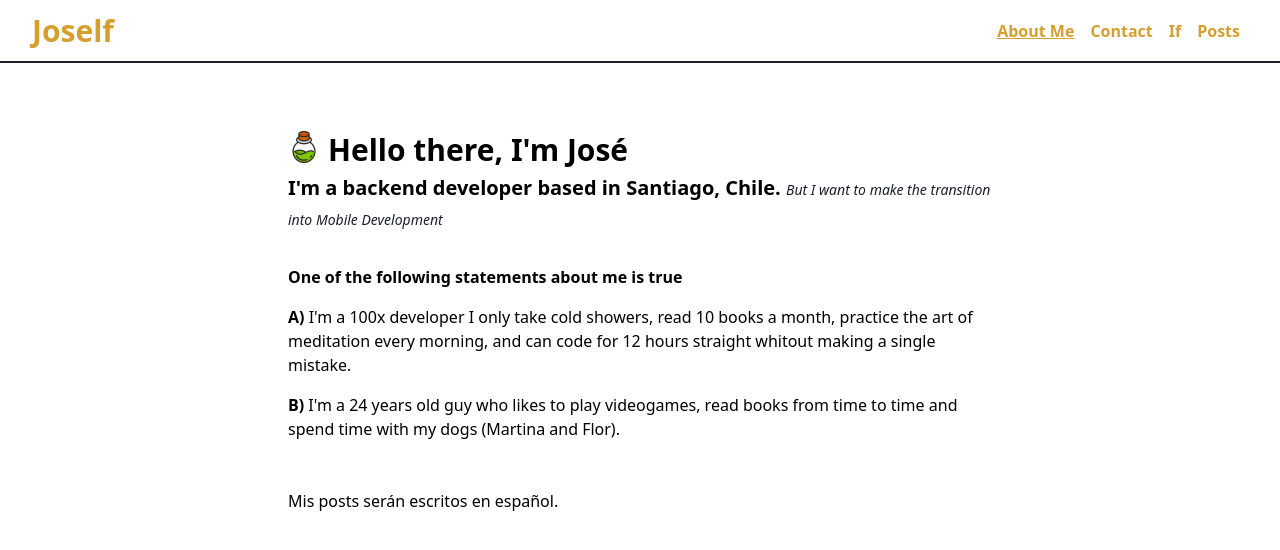
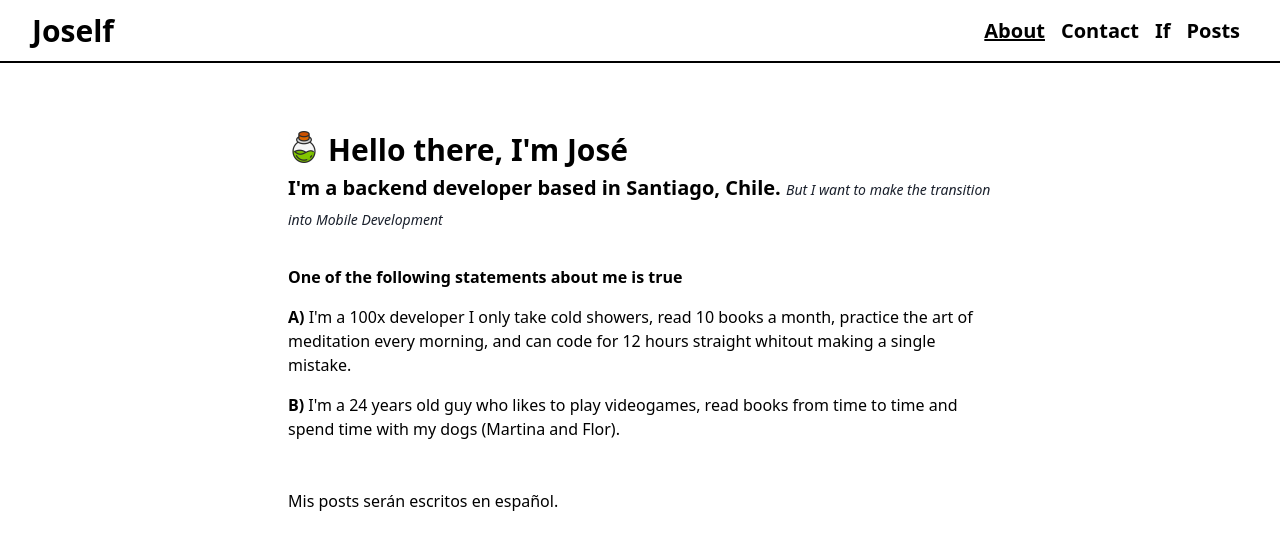
Before and after one commit to lastrafda/joself, a Vue app: page / in a window 1280 px wide. Shown: the top 550 px of the page. Built offline with nearby package versions, Linux system fonts and the light colour scheme.

Commit message:
changed text color

```diff
--- a/src/App.vue
+++ b/src/App.vue
@@ -1,23 +1,14 @@
 <template>
-  <div id="app" class="flex-col">
+  <div id="app" class="flex-col font-sans">
     <header
-      class="flex flex-col sm:flex-row justify-between items-center px-8 py-2 border-b-2 border-gray-900 border-solid"
+      class="flex flex-col sm:flex-row justify-between items-center px-8 py-2 border-b-2 border-black border-solid"
     >
-      <span class="text-yellow-600 text-3xl font-bold">Joself</span>
+      <span class="text-3xl font-bold">Joself</span>
       <nav>
-        <router-link
-          to="/"
-          class="text-yellow-600 font-bold text-md px-2 py-4 hover:underline"
-        >About Me</router-link>
-        <router-link
-          to="/contact"
-          class="text-yellow-600 text-md font-bold px-2 py-4 hover:underline"
-        >Contact</router-link>
-        <router-link to="/if" class="text-yellow-600 text-md font-bold px-2 py-4 hover:underline">If</router-link>
-        <router-link
-          to="/posts"
-          class="text-yellow-600 text-md font-bold px-2 py-4 hover:underline"
-        >Posts</router-link>
+        <router-link to="/" class="font-bold text-xl px-2 py-4 hover:underline">About</router-link>
+        <router-link to="/contact" class="text-xl font-bold px-2 py-4 hover:underline">Contact</router-link>
+        <router-link to="/if" class="text-xl font-bold px-2 py-4 hover:underline">If</router-link>
+        <router-link to="/posts" class="text-xl font-bold px-2 py-4 hover:underline">Posts</router-link>
       </nav>
     </header>
     <main class="max-w-3xl mx-auto py-8 px-4">
```
